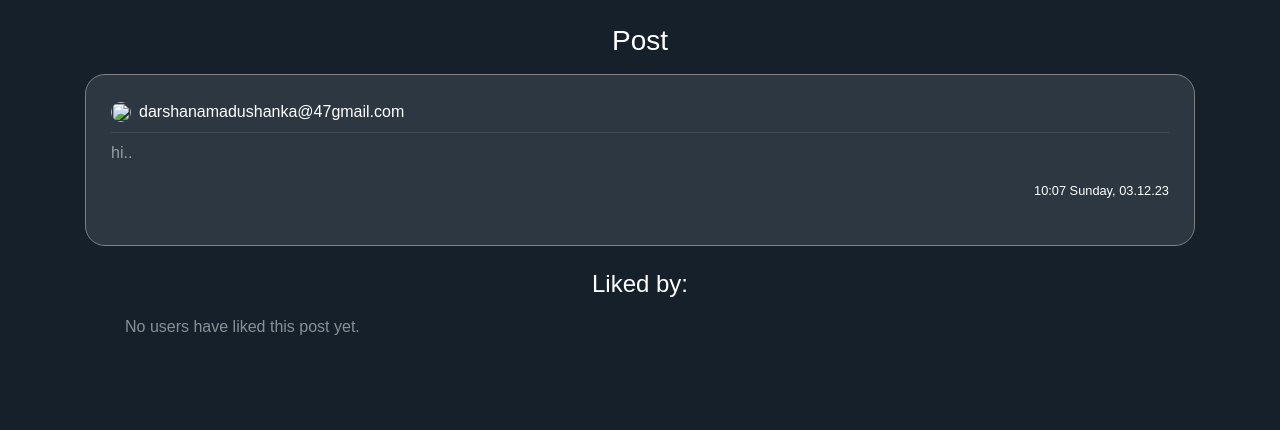
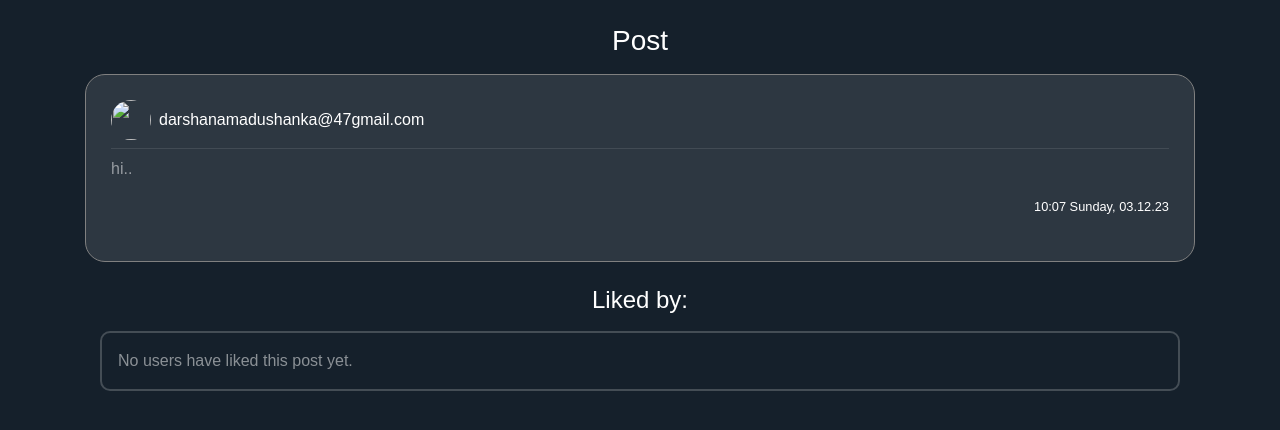
Before and after one commit to Sachanee/Micro_Blogging_Platform, a Django app: page /like/1/ in a window 1280 px wide. Shown: the part 57-487 px from the top of the page. Run offline with Django 4.2, Linux system fonts and the light colour scheme; data comes from the database, SQL or seed files in the repository; data that the repository does not hold is empty; some libraries are stand-ins or nearby versions.

Commit message:
Make changes to lihe_detail.html file

```diff
--- a/Blog/templates/Blog/like_detail.html
+++ b/Blog/templates/Blog/like_detail.html
@@ -1,6 +1,7 @@
 {% extends "Blog/base.html" %}
 {% load crispy_forms_tags %}
 {% block content %}
+
 <div class="container">
     <h3 class="white-important mb-3">
         Post
@@ -10,7 +11,7 @@
             <div style="width: 100%; word-break: break-all;">
                 <div class="pb-2 row m-0" style="width: 100%; margin-right: 0 !important;">
                     <div class="col-8 no-padding d-flex align-items-center" style="padding-left: 0px !important;">
-                        <img class="rounded-circle mr-2" style="width: 20px; height: 20px;"
+                        <img class="rounded-circle mr-2" style="width: 40px; height: 40px;"
                             src="{{ post.author.profile.image.url }}">
                         <a class="mr-2 white-important" href="{% url 'user-posts' post.author %}">
                             {{ post.author }}
@@ -40,12 +41,16 @@
     </div>
     <br>
     <!-- Liked users list -->
+    <div class="container">
         <h4 class="white-important mb-3">
             Liked by:
         </h4>
-    <ul> <!-- Add this <ul> tag here -->
+        <div class='comment p-3 mb-3' style="border: 2px solid rgba(255, 255, 255, 0.2); border-radius: 10px;">
+            <ul style="list-style: none; padding: 0;">
                 {% for liked_user in post.likes.all %}
-        <li>
+                <li style="margin-bottom: 10px;">
+                    <img class="rounded-circle mr-2" style="width: 40px; height: 40px;"
+                        src="{{ liked_user.profile.image.url }}">
                     <a href="{% url 'user-posts' liked_user.username %}">
                         {{ liked_user.username }}
                     </a>
@@ -53,6 +58,7 @@
                 {% empty %}
                 <li>No users have liked this post yet.</li>
                 {% endfor %}
-    </ul> <!-- Closing </ul> tag -->
+            </ul>
+        </div>
     </div>
     {% endblock content %}
```
Lines whose indentation alone changed are shown as unchanged.
